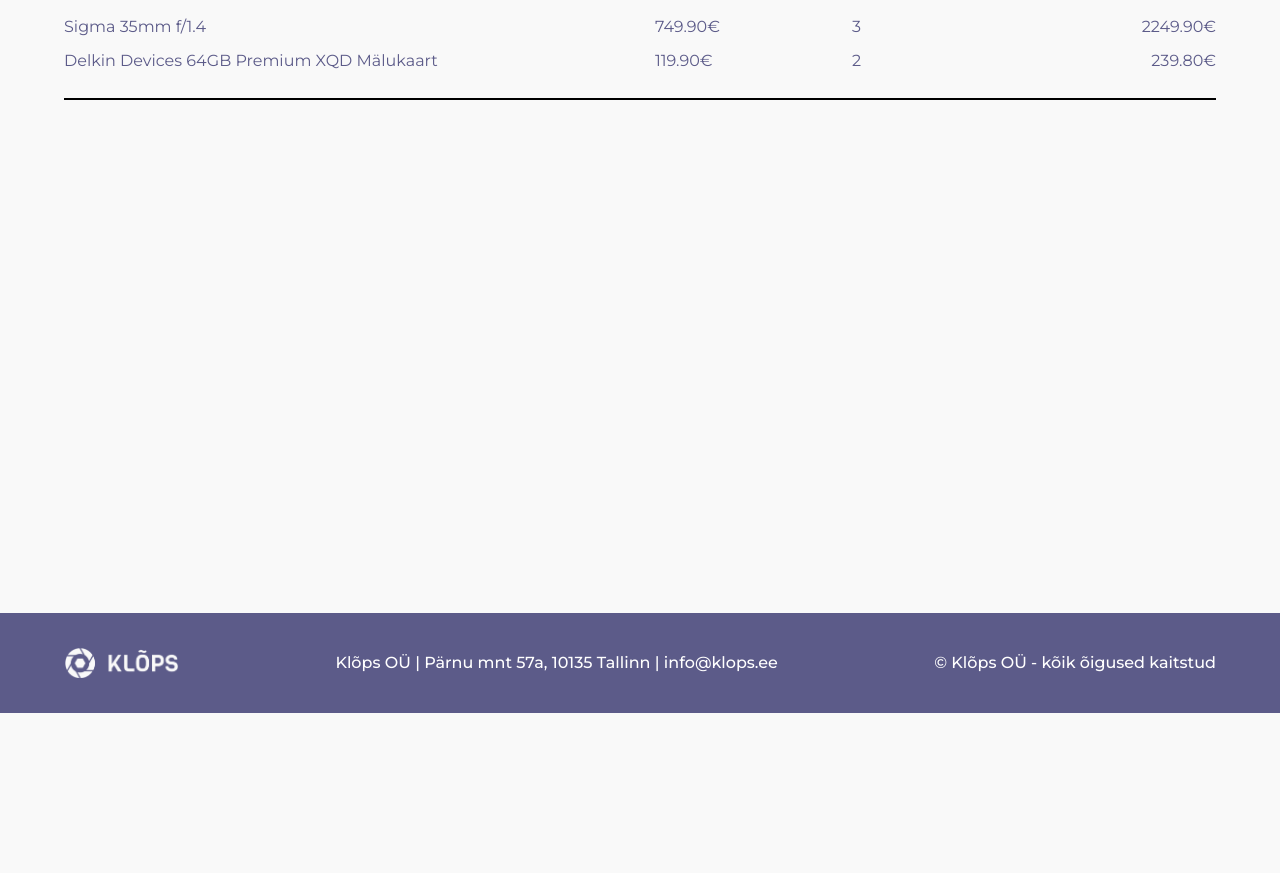
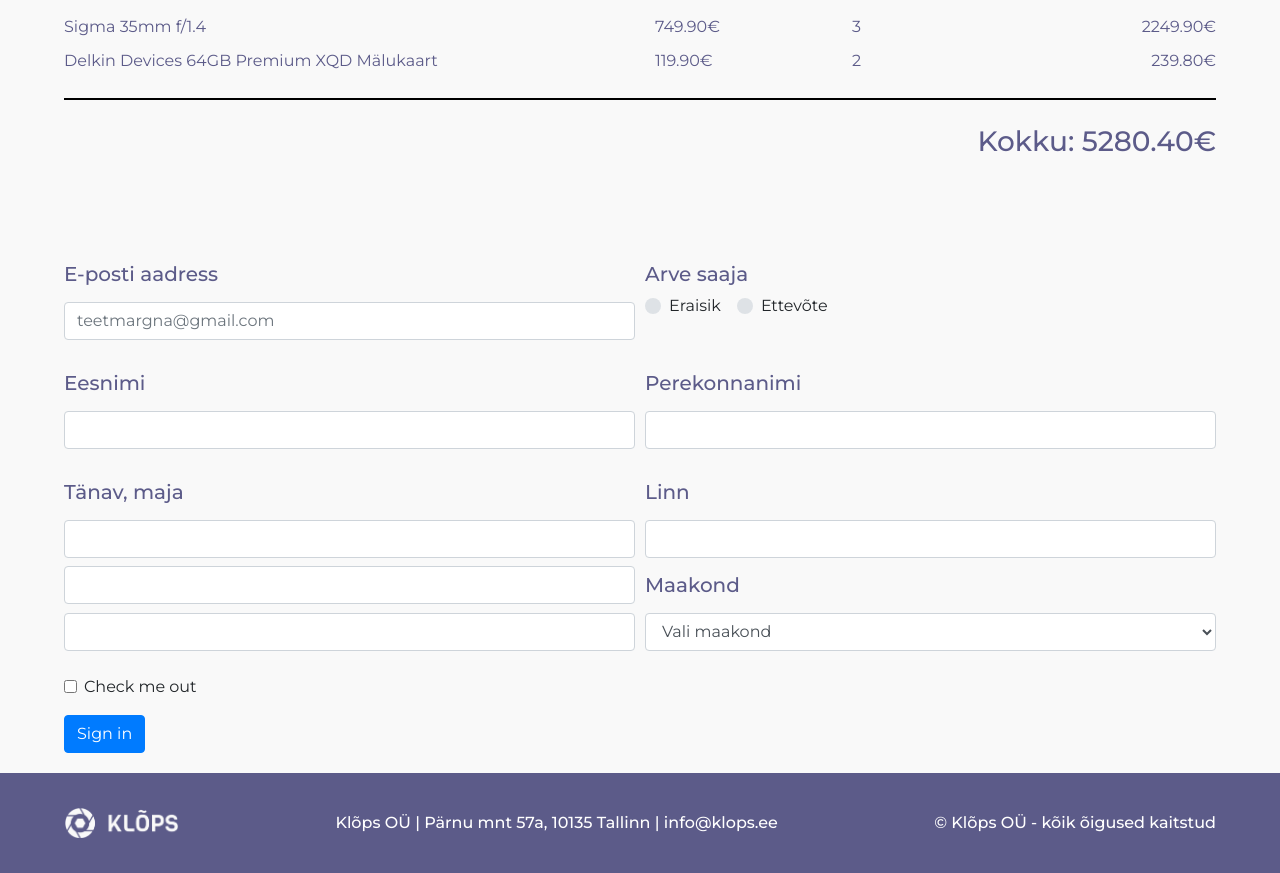
Before and after one commit to KatoConcept/klops_fotopood, a React (Create React App) app: page /make_purchase in a window 1280 px wide. Shown: the part 407-1280 px from the top of the page. Before the commit the page ends 1120 px from the top, so only its background shows below. Built offline with nearby package versions, Linux system fonts and the light colour scheme.

Commit message:
Bug fixes and working on purchase forms

```diff
--- a/src/Components/MakePurchase/MakePurchase.js
+++ b/src/Components/MakePurchase/MakePurchase.js
@@ -19,9 +19,15 @@
         <div className="row-wrapper-2">
           <div className="row">
             <div className="col-6 purchase-sub-title">
-                    <a href="/" className="purchase-item-link"><p className="purchase-item-name">Nikon Z7</p></a>
+              <a href="/products/nikon_z7" className="purchase-item-link">
+                <p className="purchase-item-name">Nikon Z7</p>
+              </a>
+              <a href="/products/sigma_35mm_f_1_4" className="purchase-item-link">
                 <p className="purchase-item-name">Sigma 35mm f/1.4</p>
+              </a>
+              <a href="/products/delkin_devices_64gb_premium_xqd_malukaart" className="purchase-item-link">
                 <p className="purchase-item-name">Delkin Devices 64GB Premium XQD Mälukaart</p>
+              </a>
             </div>
             <div className="col purchase-sub-title">
               <p className="purchase-item-price">2799.90€</p>
@@ -40,6 +46,65 @@
             </div>
           </div>
         </div>
+        <div className="total-price-wrap">
+          <h1 className="total-price text-right">Kokku: 5280.40€</h1>
+        </div>
+        <div className="spacer"></div>
+        <form>
+          <div class="form-row">
+            <div class="form-group col-md-6">
+              <label for="inputEmail"><h1 className="form-title">E-posti aadress</h1></label>
+              <input type="email" class="form-control" id="inputEmail" placeholder="teetmargna@gmail.com" required="true" />
+            </div>
+            <div class="form-group col-md-6">
+              <h1 class="form-title">Arve saaja</h1>
+              <div class="custom-control custom-radio custom-control-inline">
+
+                <input type="radio" id="customRadioInline1" name="customRadioInline1" class="custom-control-input" />
+                <label class="custom-control-label" for="customRadioInline1">Eraisik</label>
+              </div>
+              <div class="custom-control custom-radio custom-control-inline">
+                <input type="radio" id="customRadioInline2" name="customRadioInline1" class="custom-control-input" />
+                <label class="custom-control-label" for="customRadioInline2">Ettevõte</label>
+              </div>
+            </div>
+            <div class="form-group col-md-6">
+              <label for="inputFirstname"><h1 className="form-title">Eesnimi</h1></label>
+              <input type="name" class="form-control" id="inputFirstName" placeholder="" required="true" />
+            </div>
+            <div class="form-group col-md-6">
+              <label for="inputLastName"><h1 className="form-title">Perekonnanimi</h1></label>
+              <input type="name" class="form-control" id="inputLastName" placeholder="" required="true" />
+            </div>
+            <div class="form-group col-md-6">
+              <label for="inputHouse"><h1 className="form-title">Tänav, maja</h1></label>
+              <input type="name" class="form-control form-multiple" id="inputHouse" placeholder="" required="true" />
+              <input type="name" class="form-control form-multiple" id="inputHouse2" placeholder="" required="true" />
+              <input type="name" class="form-control form-multiple" id="inputHouse3" placeholder="" required="true" />
+            </div>
+            <div class="form-group col-md-6">
+              <label for="inputLastName"><h1 className="form-title">Linn</h1></label>
+              <input type="name" class="form-control" id="inputLastName" placeholder="" required="true" />
+              <label for="inputLastName"><h1 className="form-title">Maakond</h1></label>
+              <select class="form-control">
+                <option value="" disabled selected>Vali maakond</option>
+                <option>Mango</option>
+                <option>Mingo</option>
+                <option>Bongo</option>
+              </select>
+            </div>
+          </div>
+
+          <div class="form-group">
+            <div class="form-check">
+              <input class="form-check-input" type="checkbox" id="gridCheck" required="true" />
+              <label class="form-check-label" for="gridCheck">
+                Check me out
+              </label>
+            </div>
+          </div>
+          <button type="submit" class="btn btn-primary">Sign in</button>
+        </form>
       </div>
     </section>
   );
--- a/src/Style/MakePurchase.scss
+++ b/src/Style/MakePurchase.scss
@@ -45,4 +45,41 @@
     .purchase-item-link:hover {
         text-decoration: none;
     }
+
+    .total-price-wrap {
+        width: 100%;
+        margin-top: 25px;
+    }
+
+    .total-price {
+        font-size: 28px;
+        color: $main;
+        font-weight: 500;
+    }
+
+    .form-wrap {
+        width: 100%;
+        display: flex;
+    }
+
+    .left-form-wrap, .right-form-wrap {
+        width: 50%;
+        min-height: 1000px;
+    }
+    .right-form-wrap {
+        // background-color: lightgray;
+    }
+    .left-form-wrap {
+        // background-color: rgb(236, 236, 236);
+    }
+
+    .form-title {
+        font-size: 20px !important;
+        color: $main !important;
+        margin-top: 15px;
+    }
+
+    .form-multiple {
+        margin-bottom: 8.5px;
+    }
 }
--- a/src/Style/ShoppingCart.scss
+++ b/src/Style/ShoppingCart.scss
@@ -41,7 +41,7 @@
     }
 
     .product-name {
-        font-size: 20px;
+        font-size: 18px;
         margin-left: 30px;
         margin-top: 10px;
         color: $main;
@@ -52,14 +52,14 @@
     }
 
     .product-price {
-        font-size: 20px;
+        font-size: 18px;
         margin-top: 10px;
         color: $main;
     }
 
     .minus-btn, .plus-btn {
-        height: 30px;
-        width: 50px;
+        height: 28px;
+        width: 48px;
         background-color: white;
         box-shadow: 0px 0px 10px rgb(207, 207, 207);
         cursor: pointer;
@@ -78,6 +78,7 @@
 
     .quantity-number {
         padding: 0px 20px;
+        font-size: 18px;
     }
 
     #product-thumbnail-1 {
```
Lines whose indentation alone changed are shown as unchanged.
